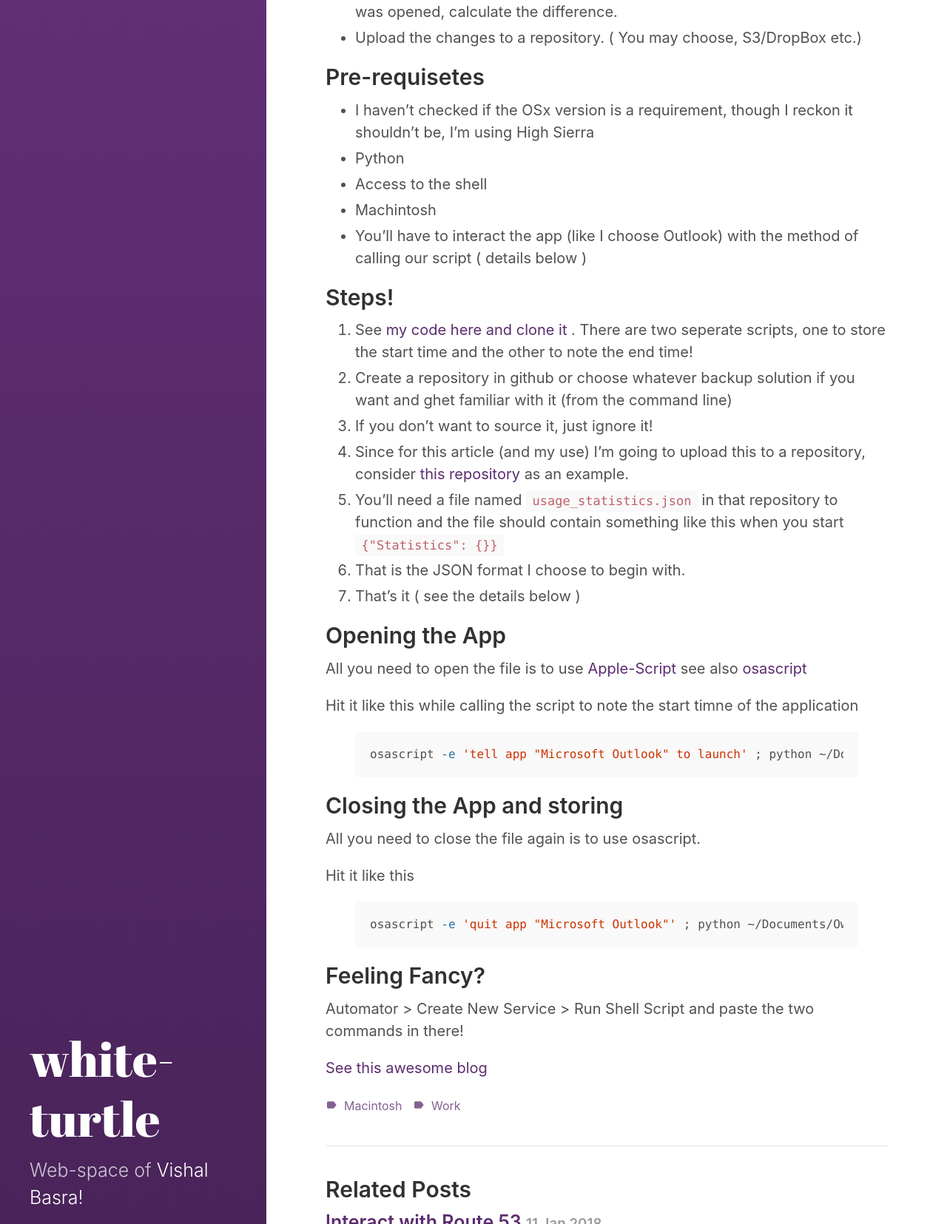
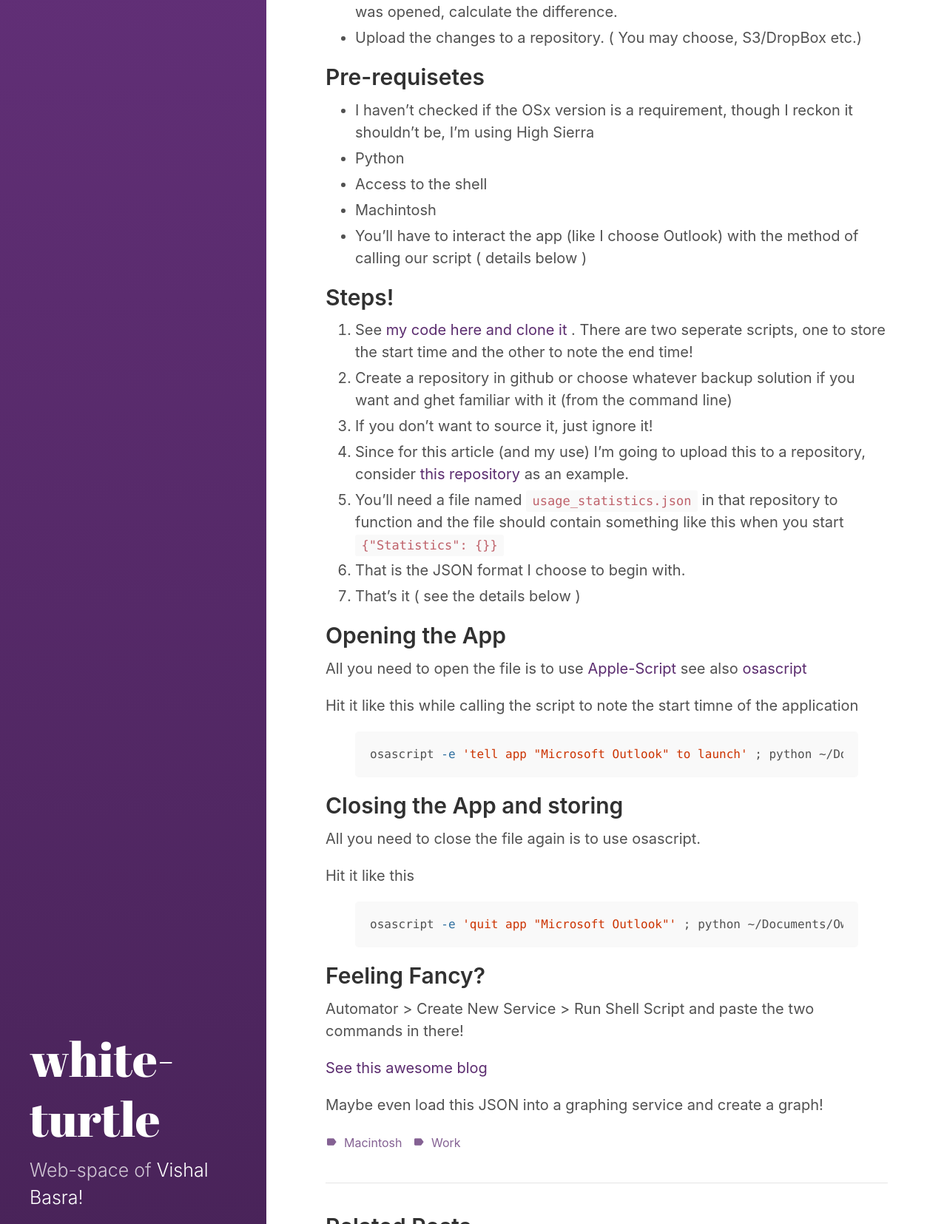
Before and after one commit to vishalbasra/vishalbasra.github.io, a Jekyll site: the page built from _posts/2018-01-15-Work-Time.md, in a window 1280 px wide, cut to the strip 1099-2754 px from the top of the page. Shown: the whole strip at 74% size. Built offline with Jekyll 4.4.1, drawn with Linux system fonts in a browser that asks for light colours.

Commit message:
Graphing?

```diff
--- a/_posts/2018-01-15-Work-Time.md
+++ b/_posts/2018-01-15-Work-Time.md
@@ -87,3 +87,7 @@ osascript -e 'quit app "Microsoft Outlook"' ; python ~/Documents/Own/laptop-usag
 Automator > Create New Service > Run Shell Script and paste the two commands in there!
 
 [See this awesome blog](http://michal.karzynski.pl/blog/2013/01/13/how-turn-shell-commands-mac-os-x-services/)
+
+
+
+Maybe even load this JSON into a graphing service and create a graph!
```
